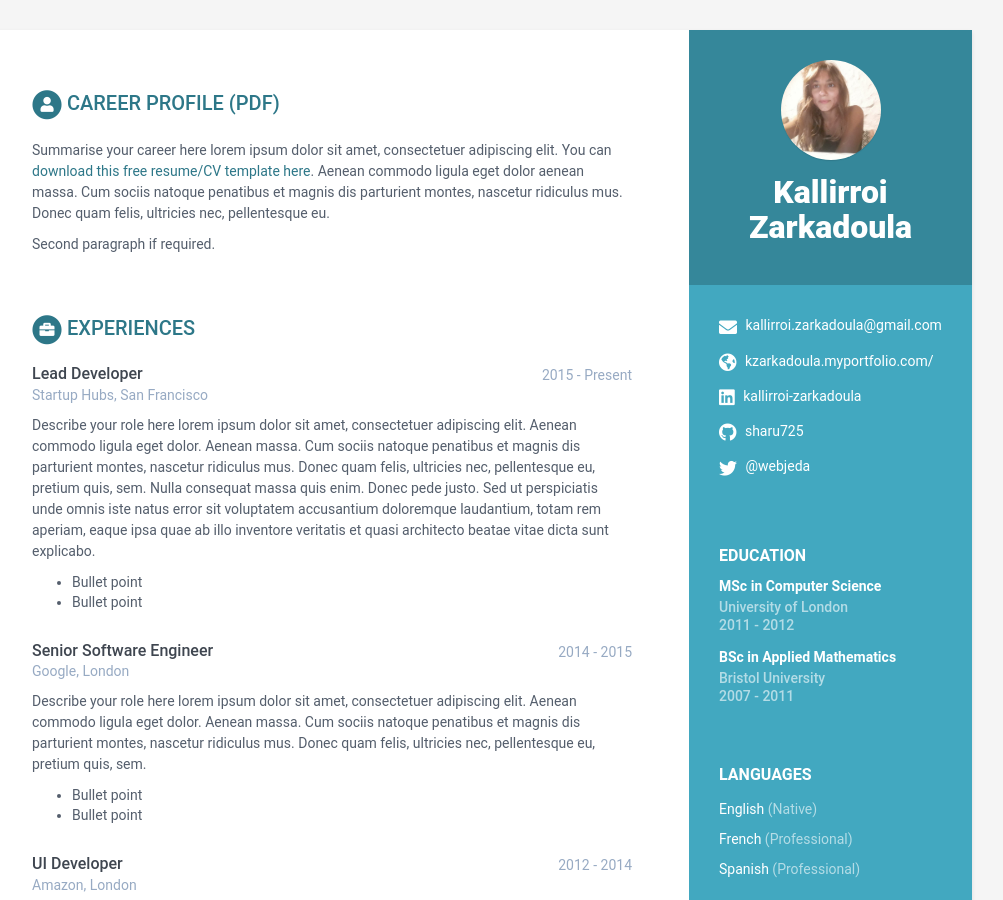
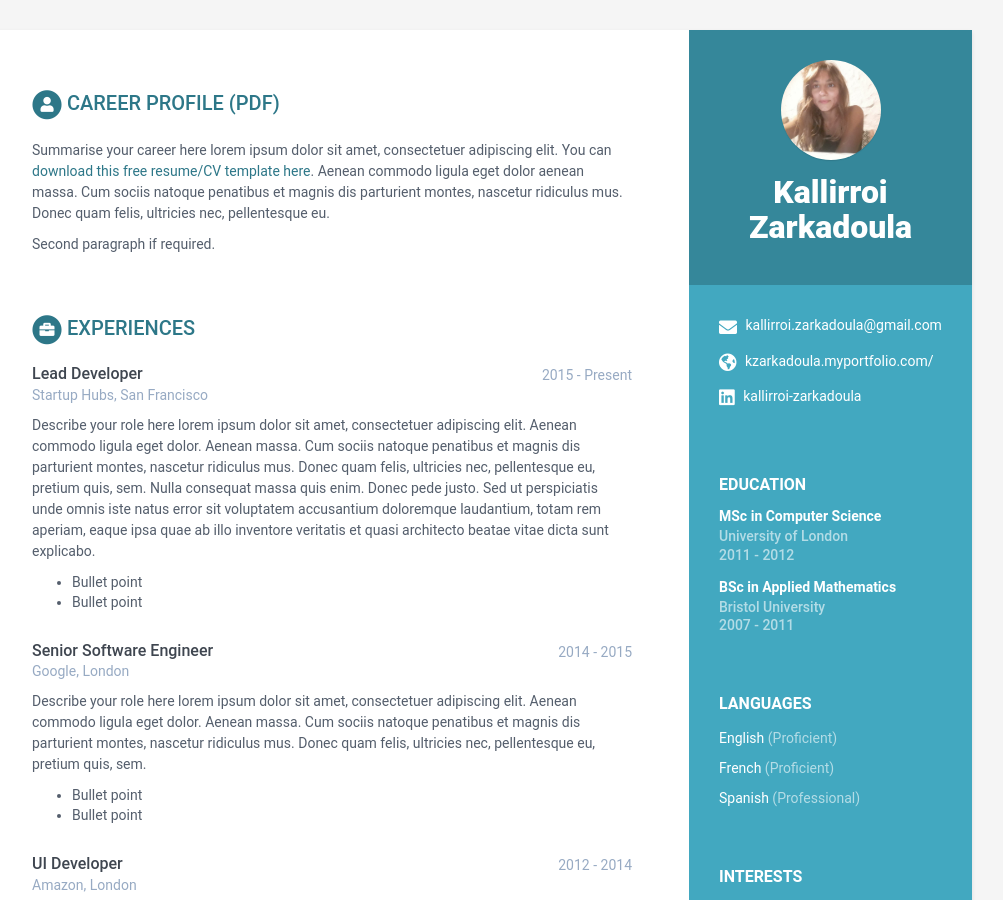
Before and after one commit to irozarkadoula/my_cv, a Jekyll site: the page built from index.html, in a window 1280 px wide and 900 px high. Shown: the whole window, without its empty margins (168-1171 px from the left). Built offline with Jekyll 4.4.1, drawn with Linux system fonts in a browser that asks for light colours.

Commit message:
Update data.yml

```diff
--- a/_data/data.yml
+++ b/_data/data.yml
@@ -16,20 +16,20 @@ sidebar:
     phone:
     website: kzarkadoula.myportfolio.com/ #do not add http://
     linkedin: kallirroi-zarkadoula
-    github: sharu725
+    github:
     gitlab:
     bitbucket:
-    twitter: '@webjeda'
+    twitter:
     stack-overflow: # Number/Username, e.g. 123456/alandoe
     codewars:
     goodreads: # Number-Username, e.g. 123456-alandoe
 
     languages:
       - idiom: English
-        level: Native
+        level: Proficient
 
       - idiom: French
-        level: Professional
+        level: Proficient
 
       - idiom: Spanish
         level: Professional
```
